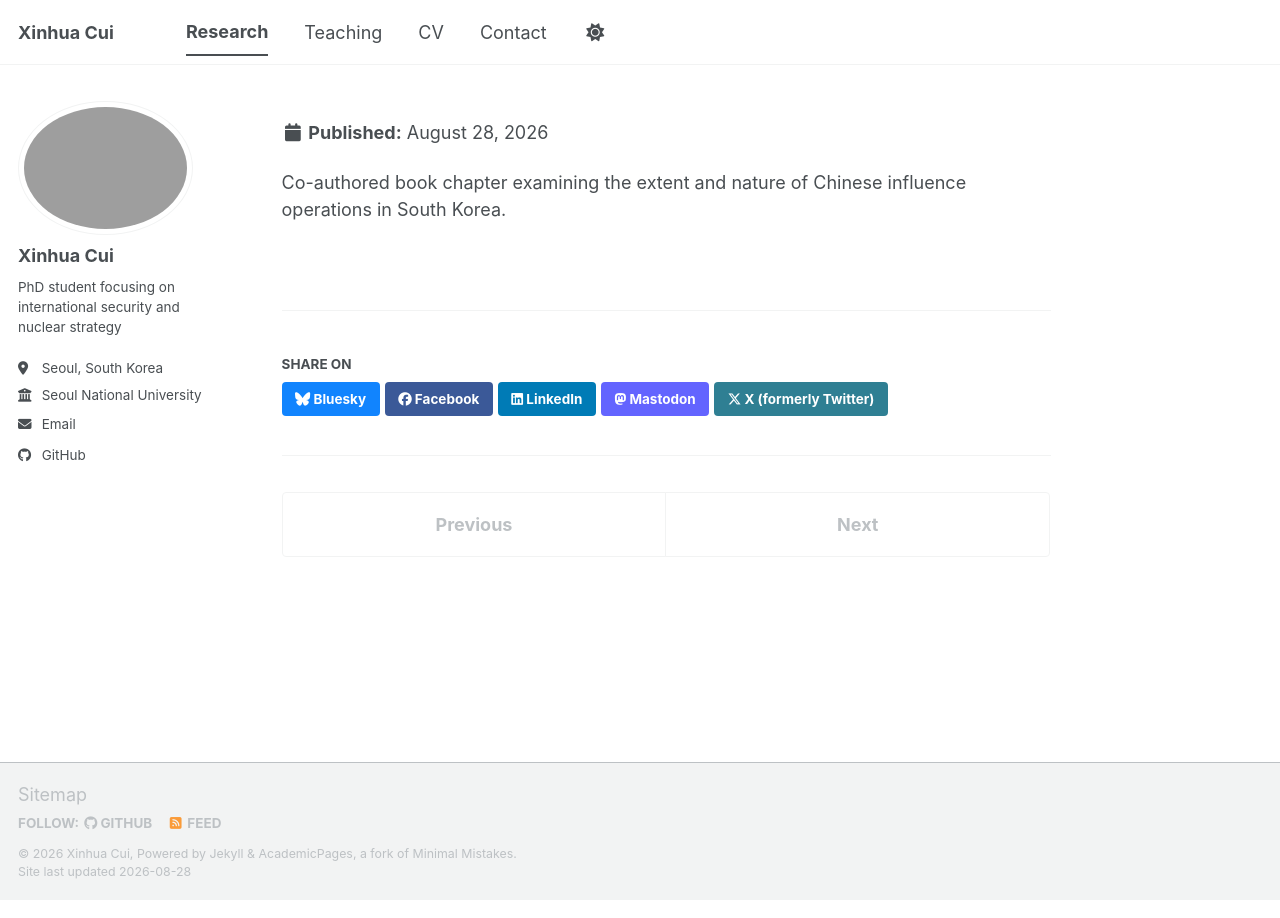
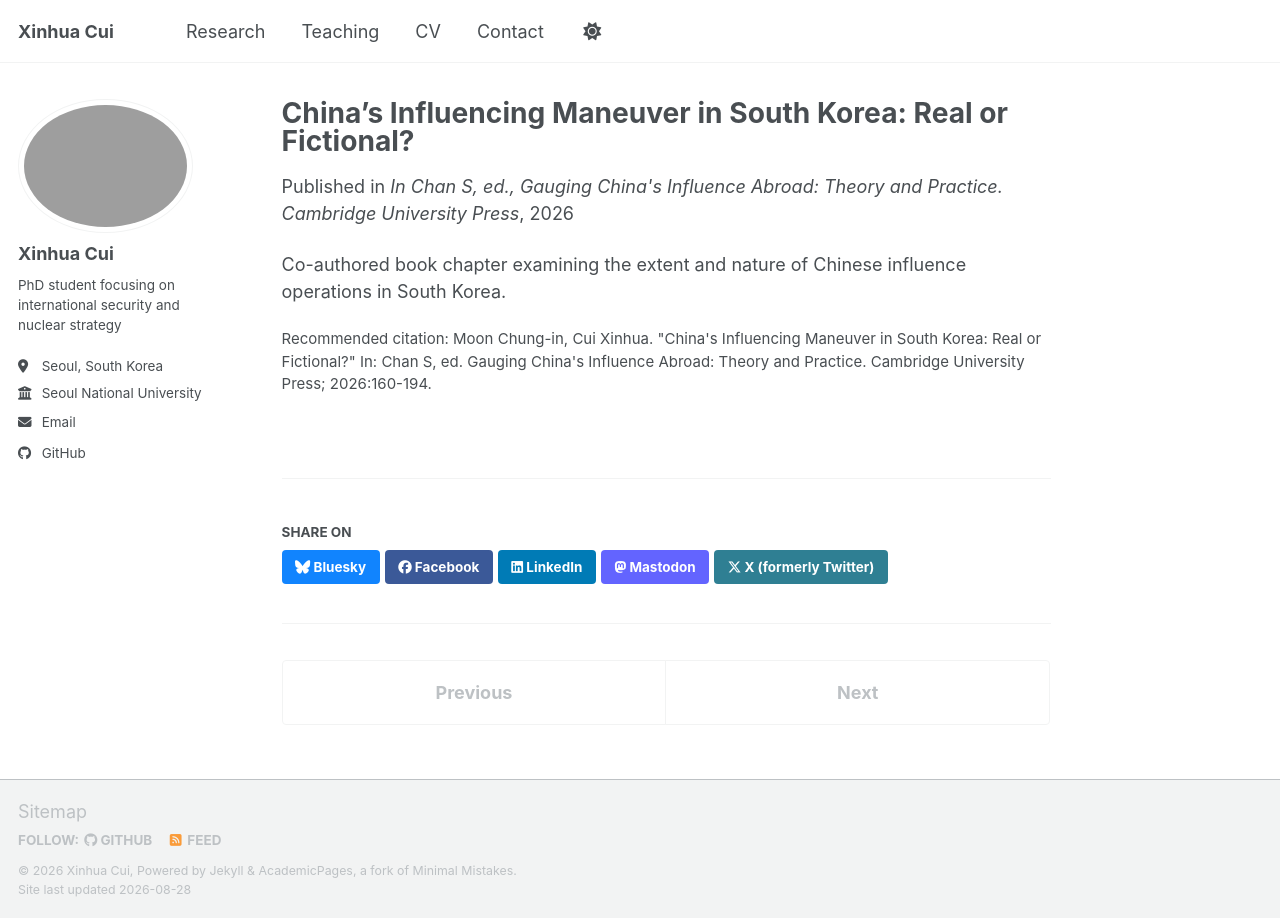
Before and after one commit to cuixinhua55/cuixinhua55.github.io, a Jekyll site: the page built from _publications/2026-01-01-china-influence-south-korea.md, in a window 1280 px wide. Built offline with Jekyll 4.4.1, drawn with Linux system fonts in a browser that asks for light colours; a script bundle is joined from its source files by our own code; library files that are not in the unit come from our copies.

Commit message:
Fix formatting issues in publication metadata

```diff
--- a/_publications/2026-01-01-china-influence-south-korea.md
+++ b/_publications/2026-01-01-china-influence-south-korea.md
@@ -2,10 +2,10 @@
 title: "China's Influencing Maneuver in South Korea: Real or Fictional?"
 collection: publications
 permalink: /publication/2026-01-01-china-influence-south-korea
-excerpt: 'Book chapter in Gauging China's Influence Abroad: Theory and Practice.'
+excerpt: "Book chapter in Gauging China's Influence Abroad: Theory and Practice."
 date: 2026-01-01
-venue: 'In Chan S, ed., Gauging China's Influence Abroad: Theory and Practice. Cambridge University Press'
-citation: 'Moon Chung-in, Cui Xinhua. "China's Influencing Maneuver in South Korea: Real or Fictional?" In: Chan S, ed. Gauging China's Influence Abroad: Theory and Practice. Cambridge University Press; 2026:160-194.'
+venue: "In Chan S, ed., Gauging China's Influence Abroad: Theory and Practice. Cambridge University Press"
+citation: "Moon Chung-in, Cui Xinhua. \"China's Influencing Maneuver in South Korea: Real or Fictional?\" In: Chan S, ed. Gauging China's Influence Abroad: Theory and Practice. Cambridge University Press; 2026:160-194."
 ---
 
 Co-authored book chapter examining the extent and nature of Chinese influence operations in South Korea.
```
